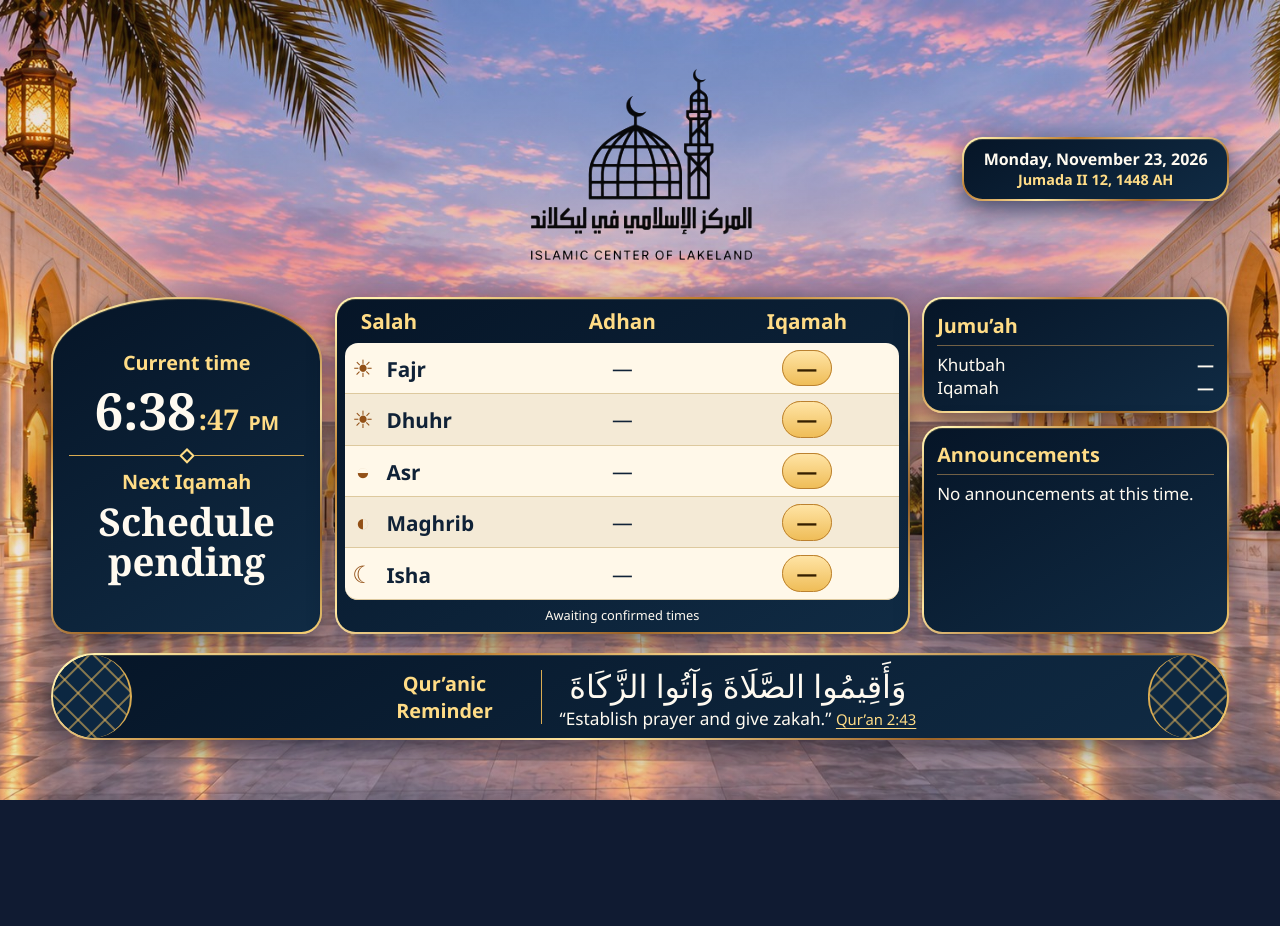
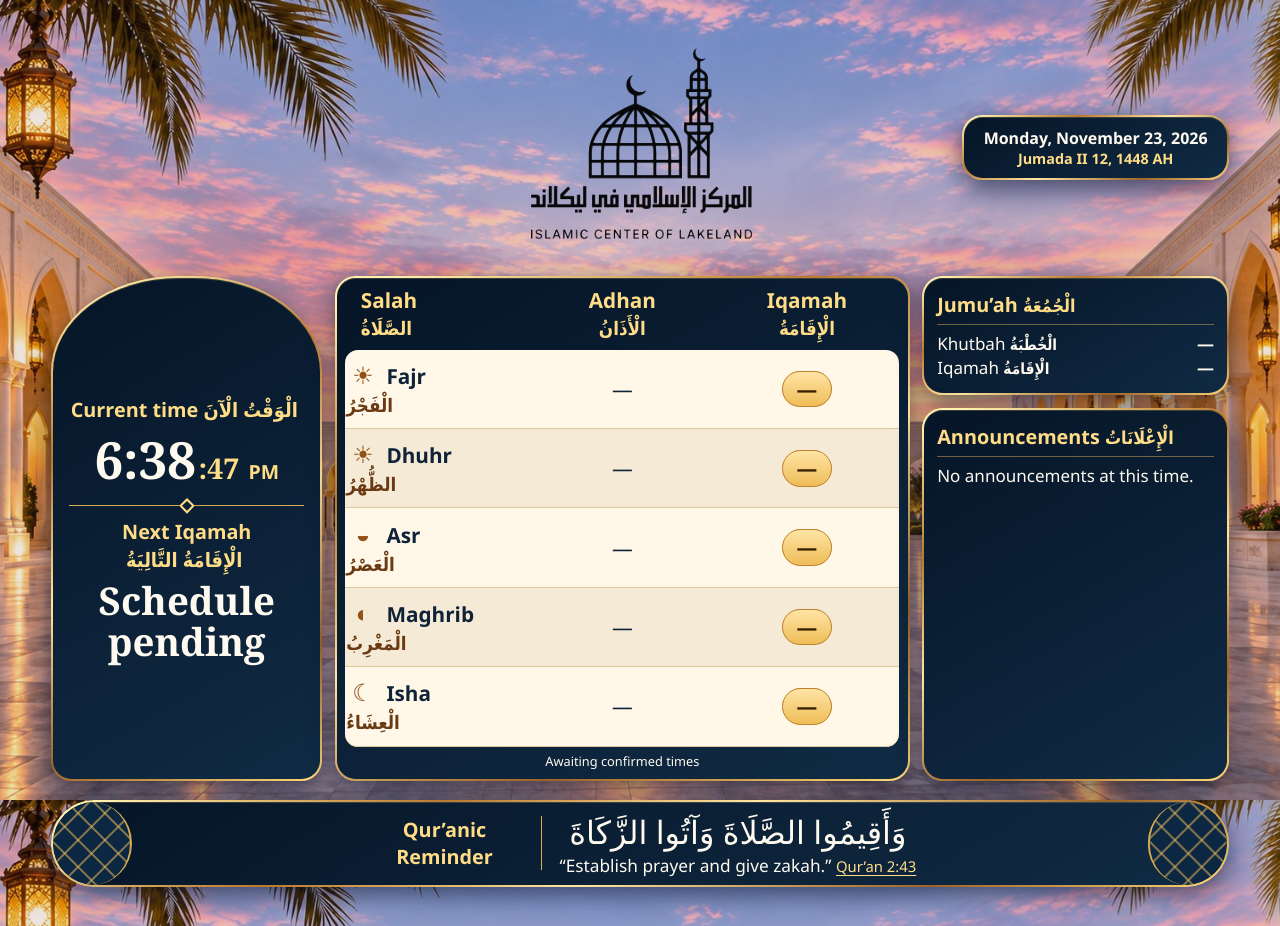
Before and after one commit to bilalbelim702-cyber/icol-digital-display, a plain HTML site: page index.html in a window 1280 px wide. Before the commit the page ends 800 px from the top, so only its background shows below. Drawn offline with Linux system fonts and the light colour scheme.

Commit message:
Add Arabic with harakat to the prayer table and display headings

```diff
--- a/courtyard.css
+++ b/courtyard.css
@@ -166,3 +166,24 @@ cite { color: var(--gold); font-size: .86em; font-style: normal; white-space: no
 }
 cite a { color: inherit; text-underline-offset: .2em; }
 #clock-seconds { margin-left: -.23em; color: var(--gold); font-size: .56em; }
+
+.label-ar {
+  display: inline-block;
+  margin-inline-start: .25em;
+  font-family: "Segoe UI", Tahoma, Arial, sans-serif;
+  font-weight: 600;
+  line-height: 1.5;
+}
+.label-ar[hidden] { display: none; }
+thead .label-ar, tbody .label-ar {
+  display: block;
+  margin-inline-start: 0;
+  font-size: .9em;
+}
+tbody .label-ar { margin-inline-start: 1.65em; text-align: left; color: #693a13; }
+#next-prayer-ar { font-size: clamp(20px, 2.5vw, 46px); color: var(--gold); }
+.sidebar .label-ar { font-size: .9em; }
+@media (max-width: 430px) {
+  .time-panel h2 .label-ar, .sidebar h2 .label-ar { display: block; margin-inline-start: 0; }
+  tbody .label-ar { margin-inline-start: .1em; }
+}
--- a/courtyard.js
+++ b/courtyard.js
@@ -1,6 +1,13 @@
 "use strict";
 
-const names = ["Fajr", "Dhuhr", "Asr", "Maghrib", "Isha"];
+const prayerNames = {
+  Fajr: "الْفَجْرُ",
+  Dhuhr: "الظُّهْرُ",
+  Asr: "الْعَصْرُ",
+  Maghrib: "الْمَغْرِبُ",
+  Isha: "الْعِشَاءُ"
+};
+const names = Object.keys(prayerNames);
 const zone = "America/New_York";
 const clockFormat = new Intl.DateTimeFormat("en-US", {
   timeZone: zone, hour: "2-digit", minute: "2-digit", second: "2-digit", hourCycle: "h23"
@@ -19,7 +26,14 @@ let scheduleStatus = "Loading schedule…";
 for (const name of names) {
   const card = document.createElement("tr");
   card.innerHTML = '<th scope="row"></th><td>—</td><td><span class="pill">—</span></td>';
-  card.querySelector("th").textContent = name;
+  const label = card.querySelector("th");
+  label.textContent = name;
+  const arabic = document.createElement("span");
+  arabic.className = "label-ar";
+  arabic.lang = "ar";
+  arabic.dir = "rtl";
+  arabic.textContent = prayerNames[name];
+  label.append(arabic);
   byId("prayers").append(card);
   cards.set(name, card);
 }
@@ -145,6 +159,8 @@ function updateDisplay() {
     else card.removeAttribute("aria-current");
   }
   byId("next-prayer").textContent = next ? next.name : "Schedule pending";
+  byId("next-prayer-ar").hidden = !next;
+  byId("next-prayer-ar").textContent = next ? prayerNames[next.name] : "";
   byId("countdown").textContent = next
     ? (next.tomorrow ? "Tomorrow · " : "") + Math.floor(next.wait / 3600) + ":" +
       twoDigits(Math.floor(next.wait / 60) % 60) + ":" + twoDigits(next.wait % 60)
--- a/index.html
+++ b/index.html
@@ -6,8 +6,8 @@
   <meta name="theme-color" content="#0d233a">
   <title>ICOL | Salah Display</title>
   <link rel="icon" href="icol-logo.jpg">
-  <link rel="stylesheet" href="courtyard.css?v=4">
-  <script src="courtyard.js?v=2" defer></script>
+  <link rel="stylesheet" href="courtyard.css?v=5">
+  <script src="courtyard.js?v=3" defer></script>
 </head>
 <body>
   <main class="display">
@@ -21,11 +21,11 @@
 
     <div class="dashboard">
       <section class="time-panel panel" aria-label="Local time and next Iqamah">
-        <h2>Current time</h2>
+        <h2>Current time <span class="label-ar" lang="ar" dir="rtl">الْوَقْتُ الْآنَ</span></h2>
         <div class="clock"><time id="clock">--:--</time><span id="clock-seconds" aria-hidden="true"></span><span id="period"></span></div>
         <div class="next">
-          <h2>Next Iqamah</h2>
-          <p id="next-prayer">Schedule pending</p>
+          <h2>Next Iqamah <span class="label-ar" lang="ar" dir="rtl">الْإِقَامَةُ التَّالِيَةُ</span></h2>
+          <p id="next-prayer">Schedule pending</p><p id="next-prayer-ar" class="label-ar" lang="ar" dir="rtl" hidden></p>
           <p id="countdown"></p>
           <p id="next-time" class="pill" hidden></p>
         </div>
@@ -33,7 +33,11 @@
 
       <section class="schedule panel" aria-label="Prayer schedule">
         <table>
-          <thead><tr><th scope="col">Salah</th><th scope="col">Adhan</th><th scope="col">Iqamah</th></tr></thead>
+          <thead><tr>
+            <th scope="col">Salah <span class="label-ar" lang="ar" dir="rtl">الصَّلَاةُ</span></th>
+            <th scope="col">Adhan <span class="label-ar" lang="ar" dir="rtl">الْأَذَانُ</span></th>
+            <th scope="col">Iqamah <span class="label-ar" lang="ar" dir="rtl">الْإِقَامَةُ</span></th>
+          </tr></thead>
           <tbody id="prayers"></tbody>
         </table>
         <p id="schedule-status" role="status">Loading schedule…</p>
@@ -41,14 +45,14 @@
 
       <aside class="sidebar" aria-label="Community information">
         <section class="jumuah panel">
-          <h2>Jumu’ah</h2>
+          <h2>Jumu’ah <span class="label-ar" lang="ar" dir="rtl">الْجُمُعَةُ</span></h2>
           <dl>
-            <div><dt>Khutbah</dt><dd id="khutbah">—</dd></div>
-            <div><dt>Iqamah</dt><dd id="jumuah-iqamah">—</dd></div>
+            <div><dt>Khutbah <span class="label-ar" lang="ar" dir="rtl">الْخُطْبَةُ</span></dt><dd id="khutbah">—</dd></div>
+            <div><dt>Iqamah <span class="label-ar" lang="ar" dir="rtl">الْإِقَامَةُ</span></dt><dd id="jumuah-iqamah">—</dd></div>
           </dl>
         </section>
         <section class="announcements panel">
-          <h2>Announcements</h2>
+          <h2>Announcements <span class="label-ar" lang="ar" dir="rtl">الْإِعْلَانَاتُ</span></h2>
           <p id="announcement">No announcements at this time.</p>
         </section>
       </aside>
```
